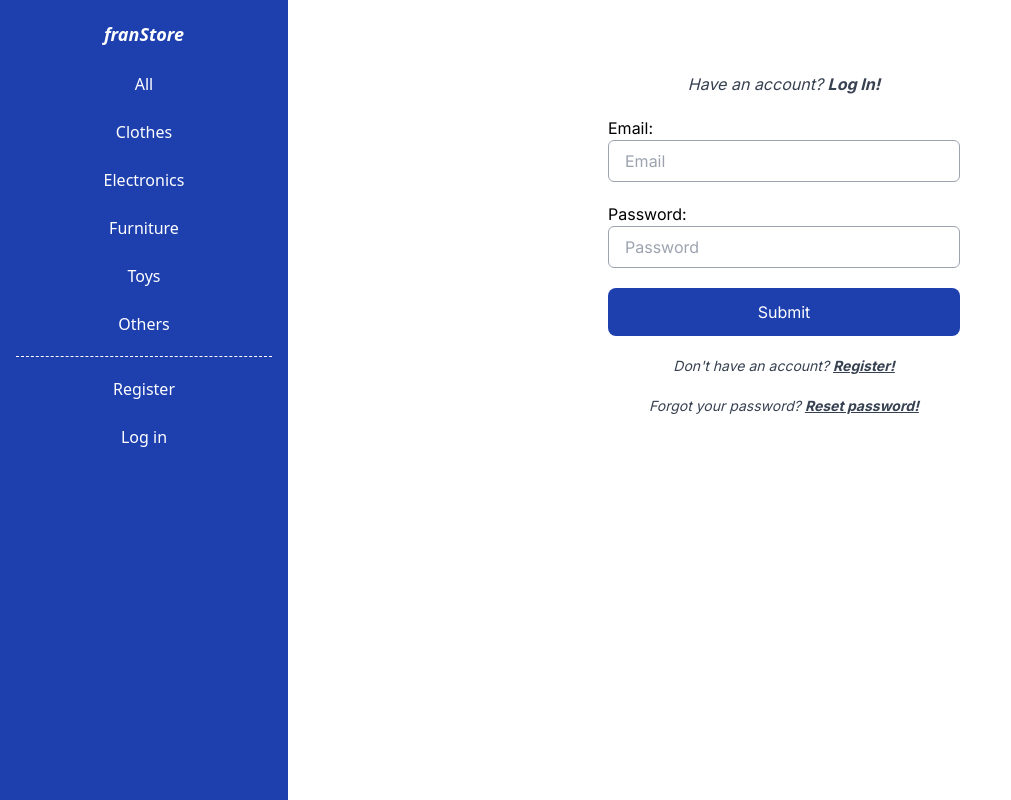
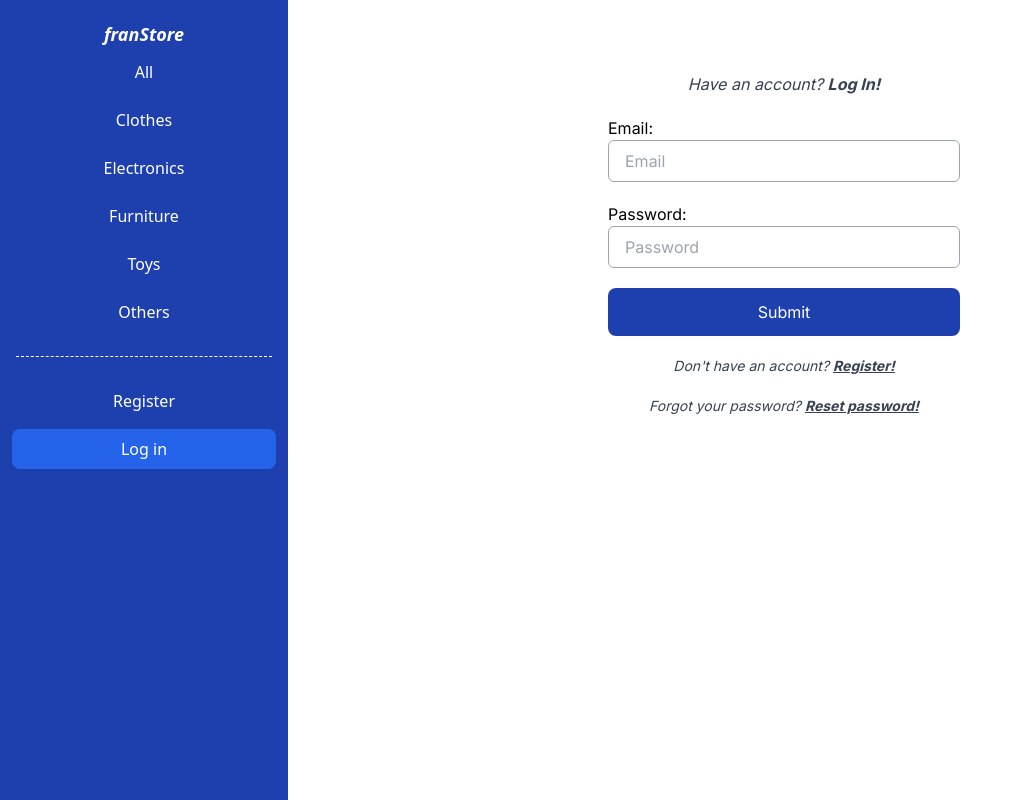
Before and after one commit to FranciscoJSB12/fran-ecommerce, a Next.js app: page /auth/login in a window 1280 px wide. Shown: the whole page, without its empty margins (0-1011 px from the left). Built offline with nearby package versions, Linux system fonts and the light colour scheme.

Commit message:
Now user can see active url in navigation menu

```diff
--- a/components/ui/Navigation/NavigationCategories.tsx
+++ b/components/ui/Navigation/NavigationCategories.tsx
@@ -9,14 +9,14 @@ export default function NavigationCategories({
   closeNavigation,
 }: NavigationCategoryProps) {
   return (
-    <ul className="flex flex-col items-center gap-6 pb-5">
+    <ul className="w-full flex flex-col items-center pb-5">
       <li className="hidden xlg:block">
         <h1 className="font-semibold italic text-lg text-gray-700 xlg:text-white">
           franStore
         </h1>
       </li>
       {Object.values(CATEGORIES).map((c) => (
-        <li onClick={closeNavigation} key={c}>
+        <li className="w-11/12" onClick={closeNavigation} key={c}>
           <NavigationItem
             text={c.replace(/\b\w/g, (l) => l.toUpperCase())}
             href={c === CATEGORIES.all ? "/" : "/" + c}
--- a/components/ui/Navigation/NavigationItem.tsx
+++ b/components/ui/Navigation/NavigationItem.tsx
@@ -1,13 +1,21 @@
 import Link from "next/link";
+import { useRouter } from "next/router";
 
 interface NavigationItemProps {
   text: string;
   href: string;
 }
 
+const inActivePath = "my-1 py-2 text-center text-gray-700 xlg:text-white block";
+const activePath = inActivePath + " bg-blue-600 rounded-lg text-white";
+
 export default function NavigationItem({ text, href }: NavigationItemProps) {
+  const { asPath } = useRouter();
   return (
-    <Link href={href} className="text-gray-700 xlg:text-white block">
+    <Link
+      href={href}
+      className={`${asPath !== href ? inActivePath : activePath}`}
+    >
       {text}
     </Link>
   );
--- a/components/ui/Navigation/NavigationOptions.tsx
+++ b/components/ui/Navigation/NavigationOptions.tsx
@@ -8,11 +8,11 @@ export default function NavigationOptions({
   closeNavigation,
 }: NavigationOptionProps) {
   return (
-    <ul className="flex flex-col items-center gap-6 py-5">
-      <li onClick={closeNavigation}>
+    <ul className="w-full flex flex-col items-center py-5">
+      <li className="w-11/12" onClick={closeNavigation}>
         <NavigationItem href="/auth/register" text="Register" />
       </li>
-      <li onClick={closeNavigation}>
+      <li className="w-11/12" onClick={closeNavigation}>
         <NavigationItem href="/auth/login" text="Log in" />
       </li>
     </ul>
```
